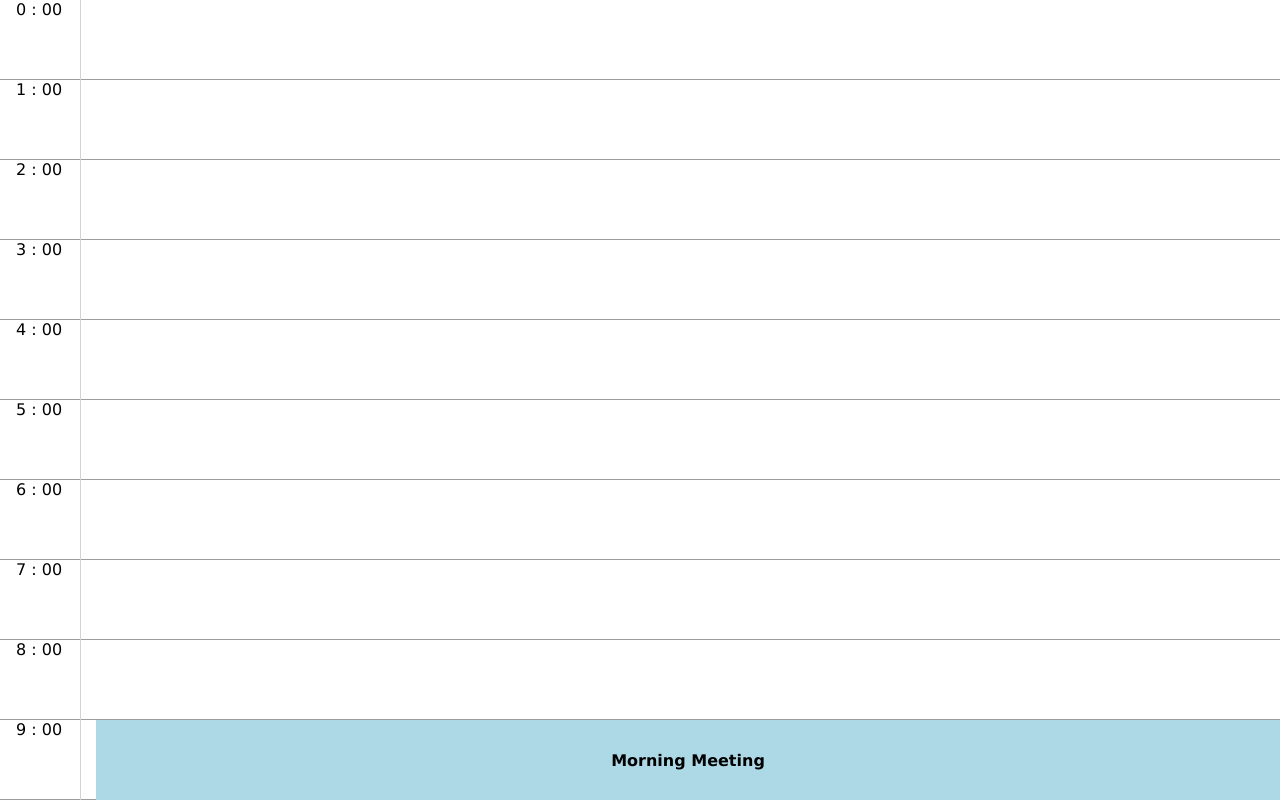
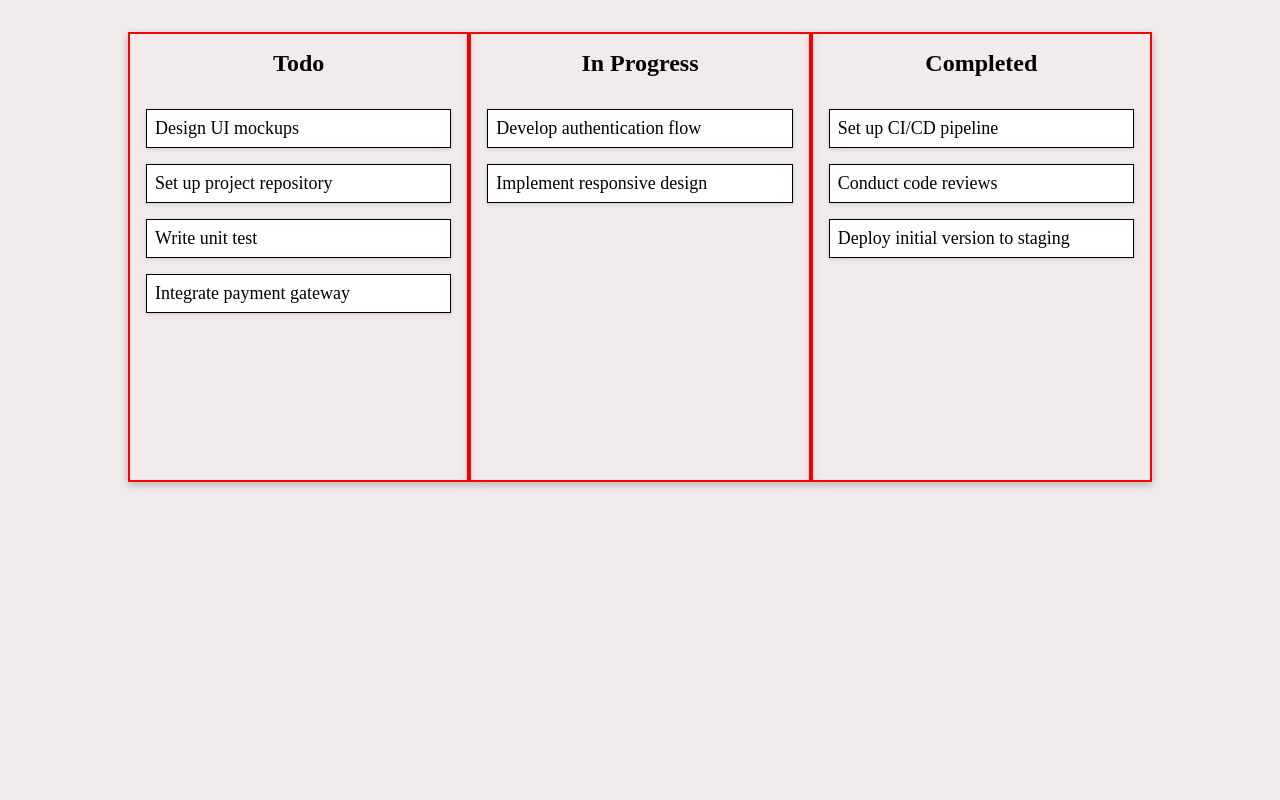
Before and after one commit to Ibrahim1249/React_Interview_Practice, a React (Vite) app: page / in a window 1280 px wide. Shown: the top 800 px of the page. Built offline with nearby package versions, Linux system fonts and the light colour scheme.

Commit message:
added drag & Drop question

```diff
--- a/src/App.jsx
+++ b/src/App.jsx
@@ -4,9 +4,10 @@
 // import todoStore from "../Store/todoStore"
 // import Carousal from "./Components/Carousal"
 import "./App.css"
-import DayView from "./Components/Google Calander/DayView"
-import StopWatch from "./Components/Stop Watch/StopWatch"
-import { Toaster } from "./Components/Toaster/Toaster"
+import Start from "./Components/Drag & Drop/Start"
+// import DayView from "./Components/Google Calander/DayView"
+// import StopWatch from "./Components/Stop Watch/StopWatch"
+// import { Toaster } from "./Components/Toaster/Toaster"
 // import Post from "./Components/Pagination/Post"
 // import ProductPage from "./Components/Pagination2/ProductPage"
 // import Infinite from "./Components/Infinite Scroll/Infinite"
@@ -32,7 +33,8 @@ function App() {
     // <EngineComponent/>
     // <StopWatch />
     // <Toaster />
-    <DayView />
+    // <DayView />
+    <Start/>
   )
 }
 
--- /dev/null
+++ b/src/Components/Drag & Drop/DragAndDrop.jsx
@@ -0,0 +1,50 @@
+import React, { useRef, useState } from 'react'
+
+function DragAndDrop({initialData}) {
+    const [data , setData] = useState(initialData)
+    const dragItem = useRef();
+    const dragContainer = useRef()
+
+    const handleDragStart = (e, item , container)=>{
+        dragItem.current = item;
+          dragContainer.current = container
+         e.target.style.opacity = "0.5";
+    }
+    const handleDragEnd = (e)=>{
+         e.target.style.opacity = "1";
+    }
+    const handleDrop = (e , targetContainer)=>{
+         const item = dragItem.current;
+         const sourceContainer = dragContainer.current;
+         setData((prev)=>{
+            const newData = {...prev};
+            newData[sourceContainer] = newData[sourceContainer].filter((i)=> i!= item);
+            newData[targetContainer] = [...newData[targetContainer], item]
+            return newData;
+         })
+    }
+    const handleDragOver = (e)=>{
+        e.preventDefault()
+    }
+  return (
+   <>
+     <div className='start-container'>
+       {Object.keys(data).map((container , index)=>{
+           return <div key={index} className='drag-container' onDrop={(e)=>{handleDrop(e, container)}} onDragOver={handleDragOver}>
+
+             <h2>{container}</h2>
+             {data[container].map((item ,idx)=>{
+                return <div key={idx} className='drag-item' draggable onDragStart={(e)=>{handleDragStart(e , item , container)}}
+                             onDragEnd={(e)=>handleDragEnd(e)}
+                >
+
+                    {item}</div>
+             })}
+           </div>
+       })}
+     </div>
+   </>
+  )
+}
+
+export default DragAndDrop
--- /dev/null
+++ b/src/Components/Drag & Drop/Start.jsx
@@ -0,0 +1,27 @@
+import React from 'react'
+import DragAndDrop from './DragAndDrop';
+import "./drag.css"
+
+function Start() {
+    const initialData = {
+        Todo: [
+          "Design UI mockups",
+          "Set up project repository",
+          "Write unit test",
+          "Integrate payment gateway",
+        ],
+        "In Progress": ["Develop authentication flow", "Implement responsive design"],
+        Completed: [
+          "Set up CI/CD pipeline",
+          "Conduct code reviews",
+          "Deploy initial version to staging",
+        ],
+      };
+  return (
+     <>
+      <DragAndDrop initialData={initialData}/>
+     </>
+  )
+}
+
+export default Start
--- /dev/null
+++ b/src/Components/Drag & Drop/drag.css
@@ -0,0 +1,36 @@
+*{
+    margin: 0;
+    padding: 0;
+    box-sizing: border-box;
+}
+body{
+    background-color: rgb(241, 235, 235);
+}
+.start-container{
+    display: flex;
+    justify-content: space-between;
+    align-items: center;
+    padding: 2rem 8rem;
+}
+.drag-container{
+    border: 2px solid red;
+    padding: 1rem;
+    box-shadow: rgba(0, 0, 0, 0.24) 0px 3px 8px;
+    width: 350px;
+    height: 450px;
+}
+.drag-container h2{
+    margin-bottom: 2rem;
+    text-align: center;
+}
+.drag-item{
+    margin-bottom: 1rem;
+    padding: 0.5rem;
+    border: 1px solid black;
+    cursor: pointer;
+    box-shadow: rgba(0, 0, 0, 0.16) 0px 1px 4px;
+    background-color: white;
+    font-size: 18px;
+    cursor: move;
+    user-select: none;
+}
```
